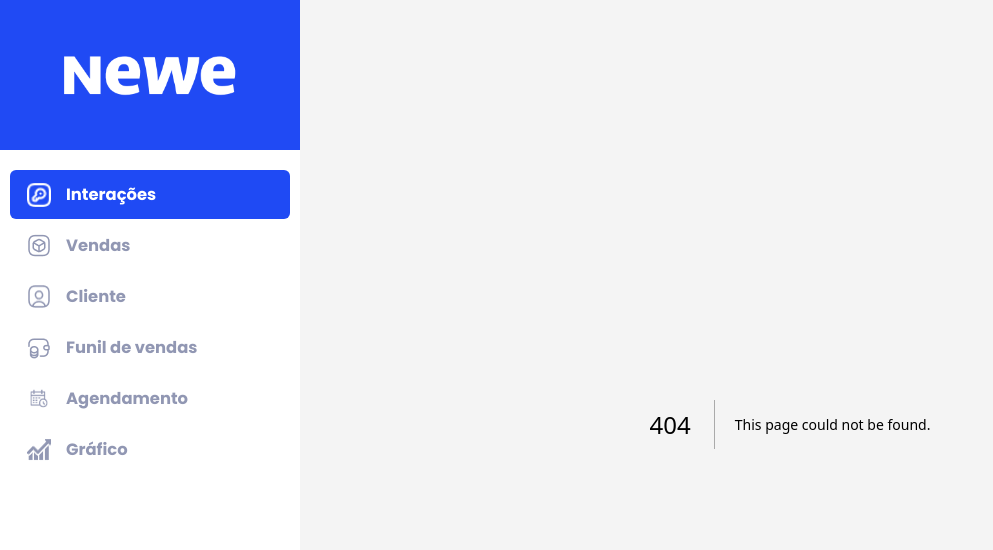
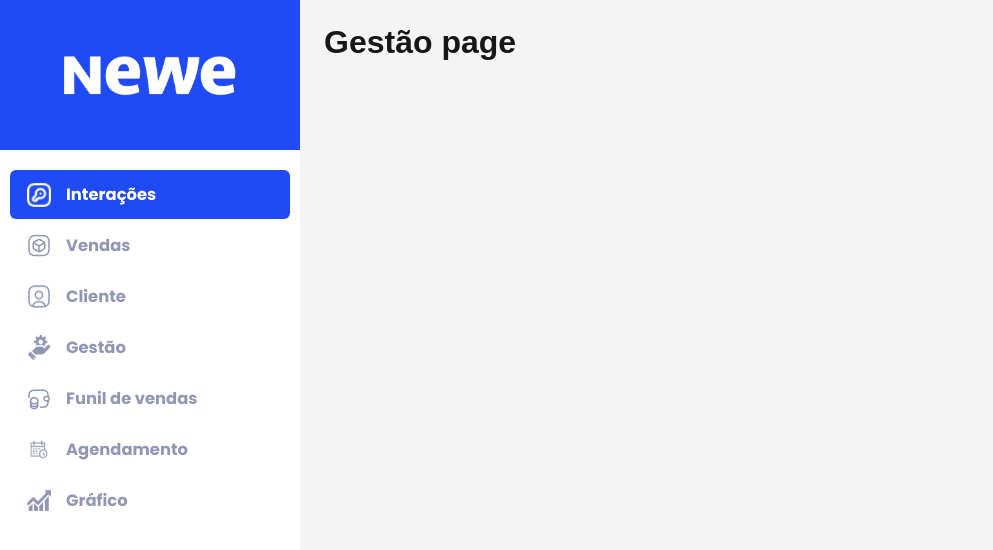
Before and after one commit to heloisa-cardillo/KernelPanic-2DSM-API, a Next.js app in the folder views/frontend-app/: page /gestao in a window 1280 px wide. Before the commit this address had no page. Shown: the top 550 px of the page, without its empty margins (0-993 px from the left). Built offline with nearby package versions, Linux system fonts and the light colour scheme.

Commit message:
Feature (nova pagina na lateral bar)
Novo botão na lateral bar ,nova rota e nova pagina para implementação da pagina gestão de clientes

```diff
--- a/views/frontend-app/app/historico/page.tsx
+++ b/views/frontend-app/app/gestao/page.tsx
@@ -3,7 +3,7 @@ import React from 'react'
 export default function Historico() {
   return (
     <div>
-        <h1>Histórico page</h1>
+        <h1>Gestão page</h1>
     </div>
   )
 }
--- a/views/frontend-app/components/layout/LateralBar/LateralBar.tsx
+++ b/views/frontend-app/components/layout/LateralBar/LateralBar.tsx
@@ -74,6 +74,27 @@ const tab_data: TabItem[] = [
           className={styles.icone}
         />
         <h3>Cliente</h3>
+      </>
+    ),
+  },
+  {
+    title: "gestao",
+    id: "gestao",
+    route: "/gestao",
+    content: (active: boolean) => (
+      <>
+        <Image
+          src={
+            active
+              ? "/images/icongestaobranco.png"
+              : "/images/icongestao.png"
+          }
+          width={24}
+          height={25}
+          alt="Ícone de Gestão"
+          className={styles.icone}
+        />
+        <h3>Gestão</h3>
       </>
     ),
   },
```
Also changed, not shown: views/frontend-app/public/images/icongestao.png (added), views/frontend-app/public/images/icongestaobranco.png (added).
